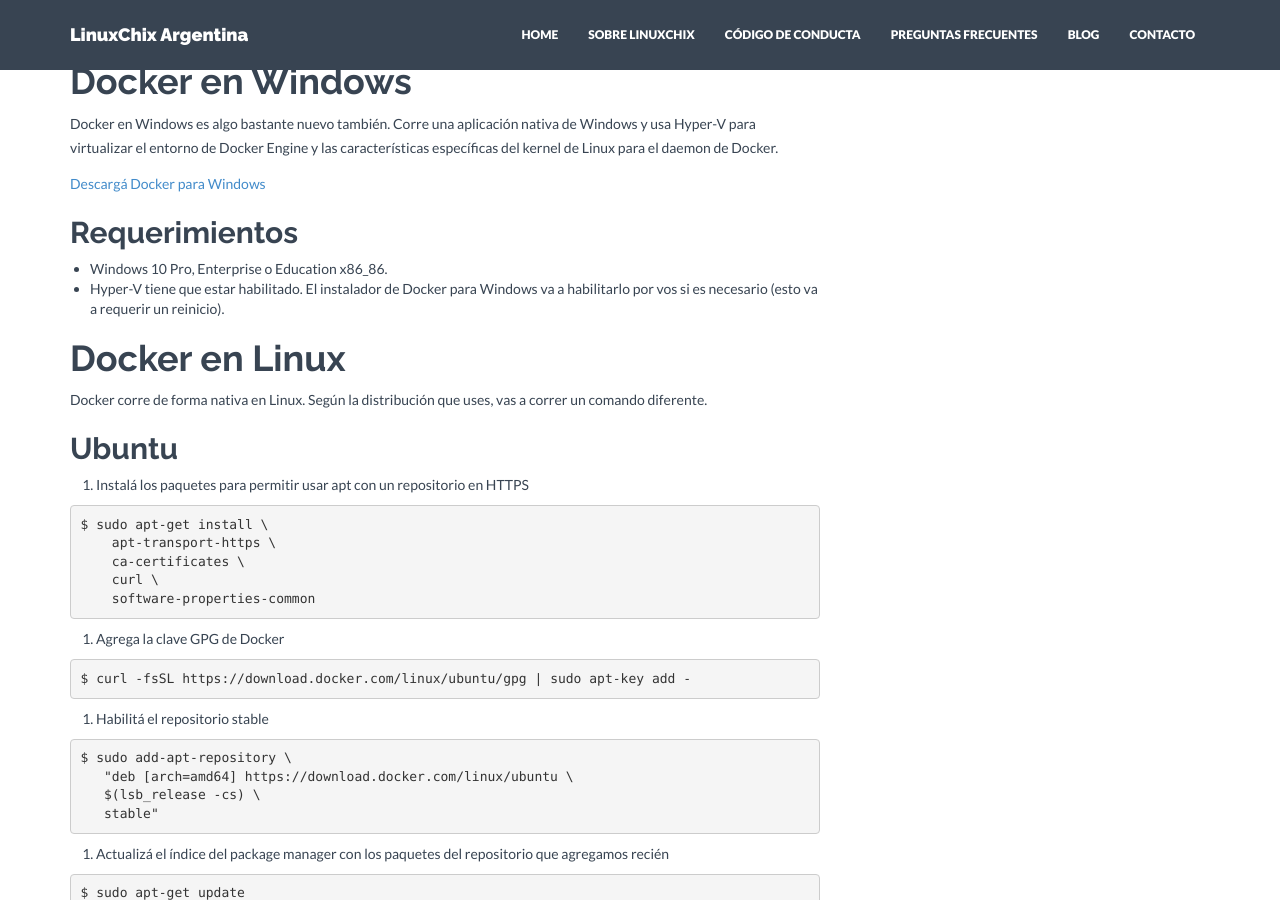
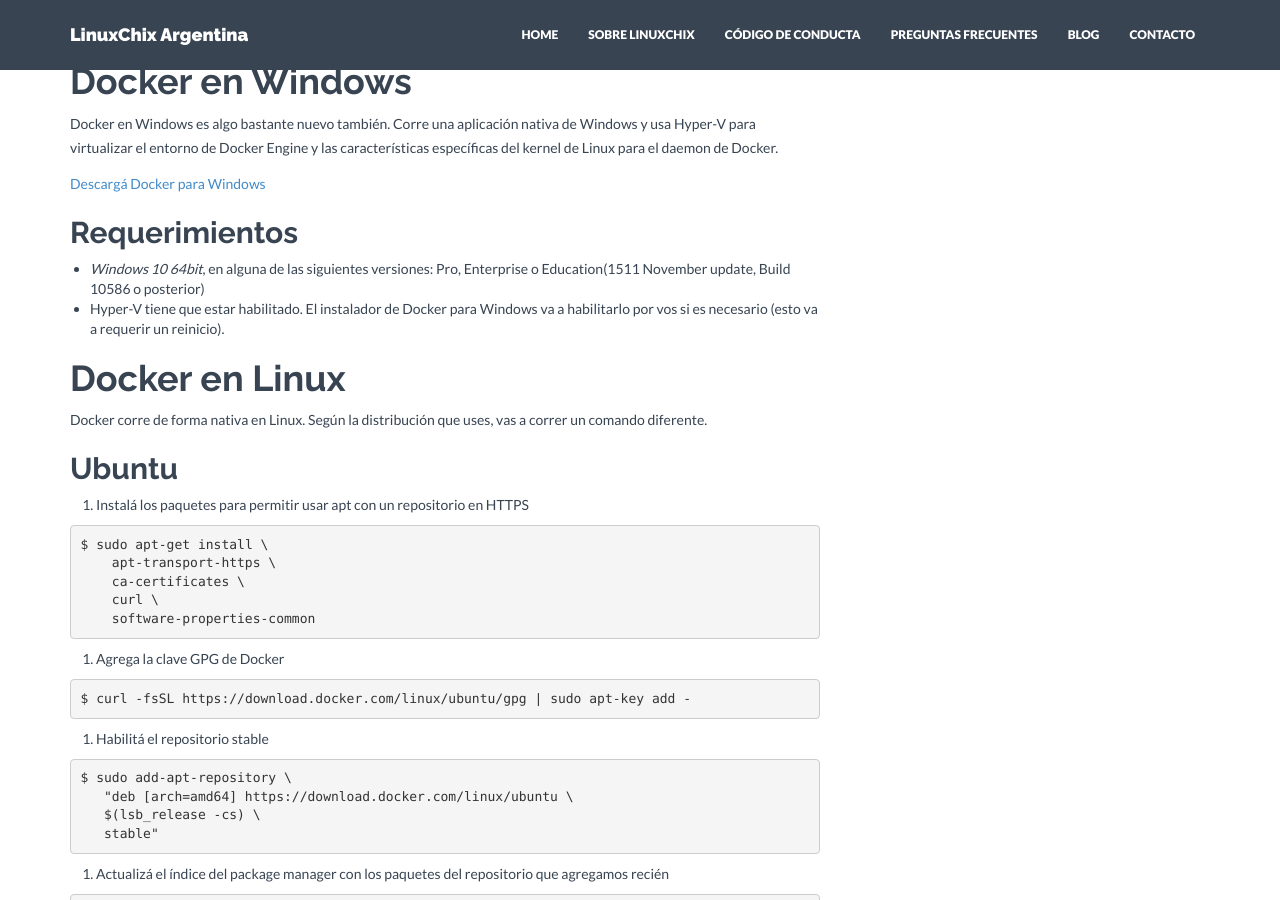
Before and after one commit to linuxchixar/linuxchixar.github.io, a Jekyll site: the page built from _posts/2017-03-24-taller-de-docker.markdown, in a window 1280 px wide and 900 px high, scrolled down 1482 px. Built offline with Jekyll 4.4.1, drawn with Linux system fonts in a browser that asks for light colours; nearby versions of some CDN libraries.

Commit message:
Actualizadas versiones de windows soportadas para docker

```diff
--- a/_posts/2017-03-24-taller-de-docker.markdown
+++ b/_posts/2017-03-24-taller-de-docker.markdown
@@ -55,7 +55,7 @@ del kernel de Linux para el daemon de Docker.
 
 ## Requerimientos
 
-- Windows 10 Pro, Enterprise o Education x86_86.
+- *Windows 10 64bit*, en alguna de las siguientes versiones: Pro, Enterprise o Education(1511 November update, Build 10586 o posterior)
 - Hyper-V tiene que estar habilitado. El instalador de Docker para Windows va a habilitarlo por vos si es necesario
 (esto va a requerir un reinicio).
 
```
